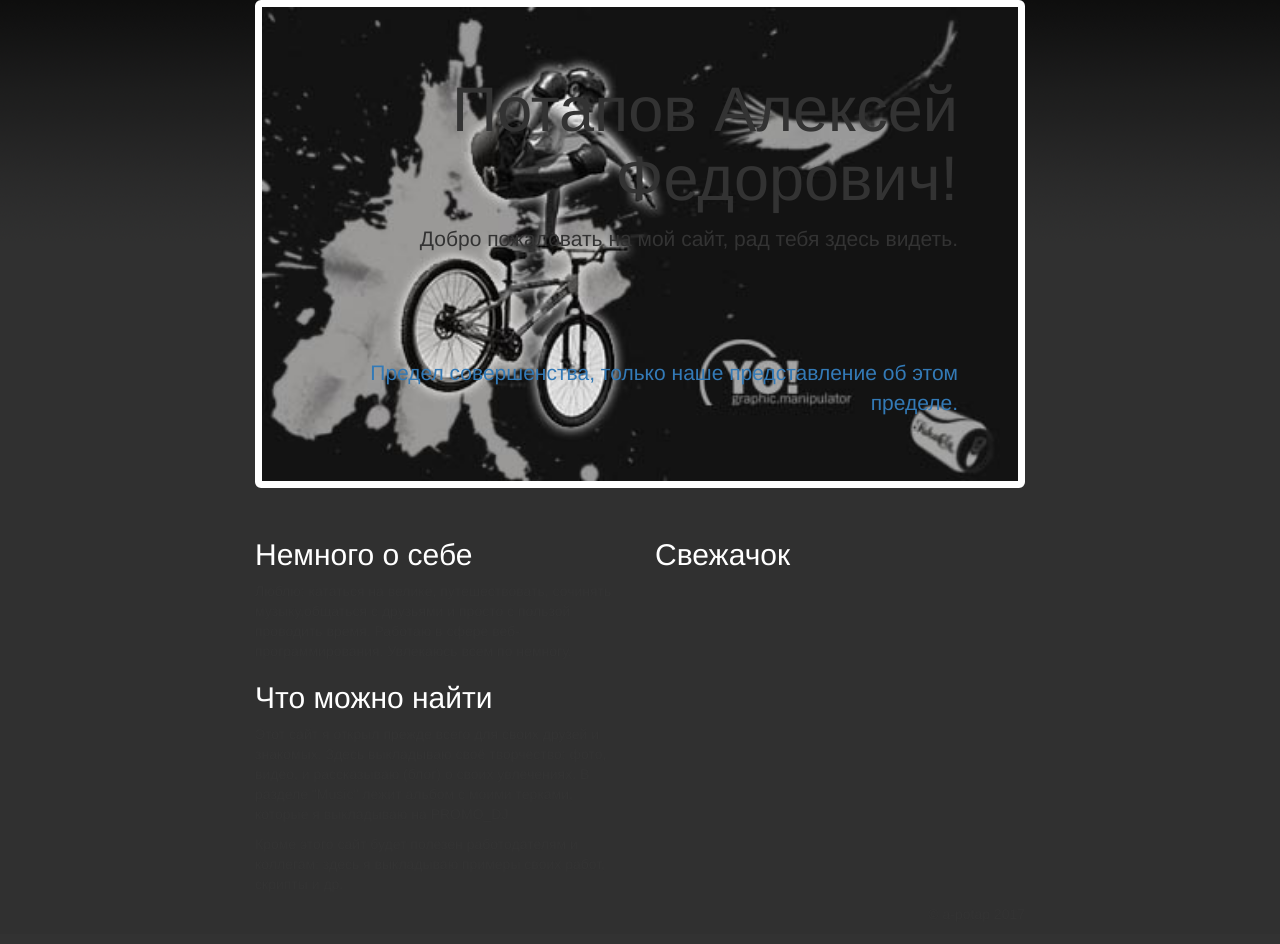
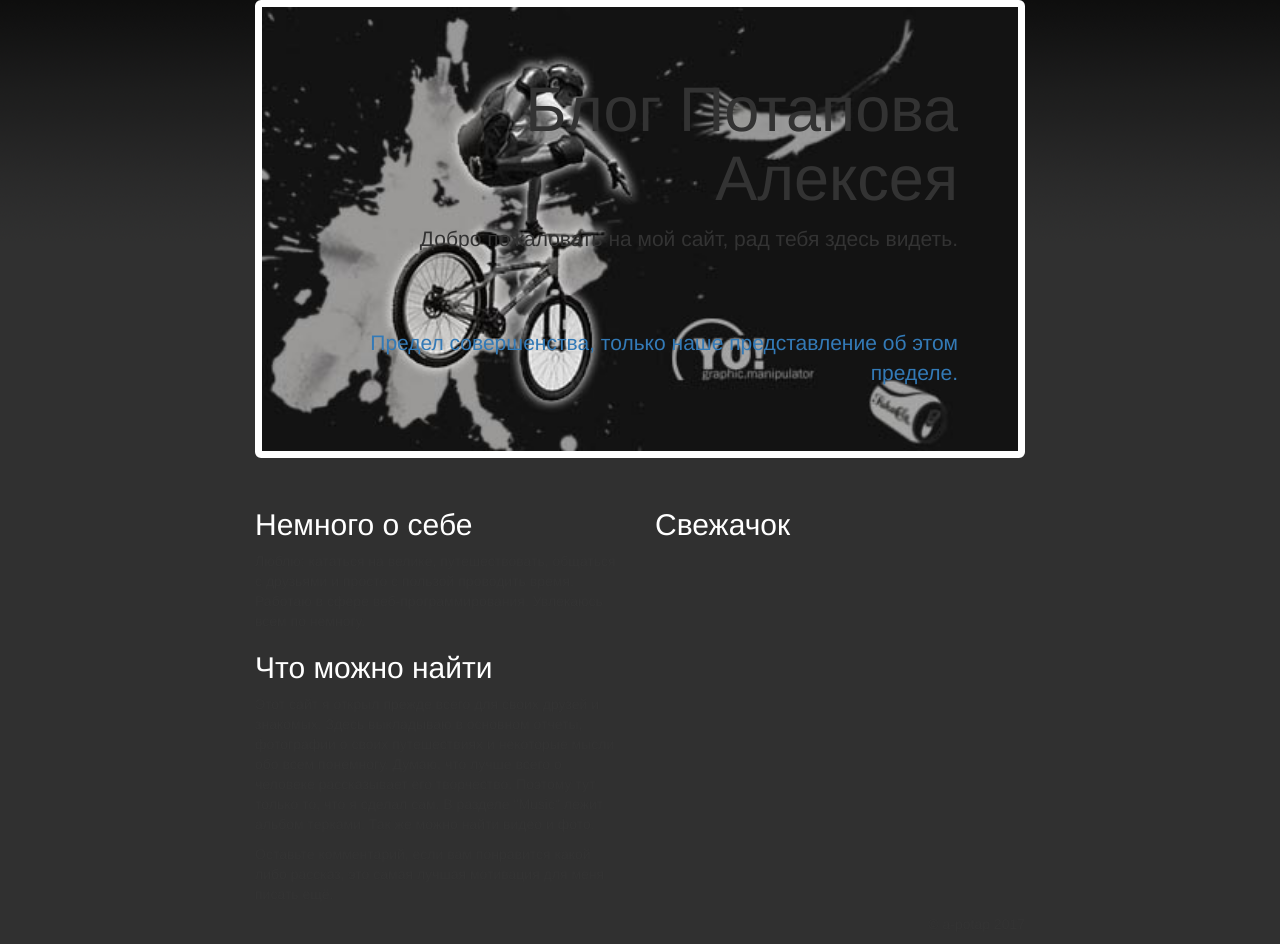
Before and after one commit to a-potap/a-potap, a Yii app: template views/site/index.php in a window 1280 px wide. Shown: the part 125-1069 px from the top of the page. Before the commit the page ends 834 px from the top, so only its background shows below. Run offline with PHP 8.4 and a stand-in for Yii, Linux system fonts and the light colour scheme; the template is opened without the code that fills it, so the values that code supplies are empty; some libraries are stand-ins or nearby versions.

Commit message:
text main page

```diff
--- a/views/site/index.php
+++ b/views/site/index.php
@@ -7,14 +7,13 @@ $this->title = 'a-potap';
 <div class="site-index">
 
     <div class="jumbotron text-right">
-        <h1>Потапов Алексей Федорович!</h1>
+        <h1>Блог Потапова Алексея</h1>
 
         <p class="lead">
             Добро пожаловать на мой сайт, рад тебя здесь видеть.
         </p>
 
         <p>
-            <br>
             <br>
             <br>
             <a href="">Предел совершенства, только наше представление об этом пределе.</a>
@@ -27,19 +26,24 @@ $this->title = 'a-potap';
                 <h2>Немного о себе</h2>
 
                 <p>
-                    Люблю: кататься на велике, путешествовать, сочинять музыку,общаться с друзьями и просто с пользой проводить время. Работаю в сфере веб-программирования. Увлекаюсь всем по немногу.
+                    Люблю: кататься на велике, путешествовать, общаться с друзьями и просто с пользой проводить время. Работаю в сфере веб-программирования. Увлекаюсь всем по немногу.
                 </p>
 
                 <h2>Что можно найти</h2>
 
                 <p>
-                    Этот сайт я открыл прежде всего для своих друзей и знакомых. Здесь выкладываю своё творчество: фото, видео, и рассказываю (блог) о своих увлечениях. В разделе "Music" лежит альбом с моими терками, которые я выкладываю на PROMO_DJ
+                    Этот сайт я открыл прежде всего для своих друзей и знакомых.
+                    Здесь выкладываю в основном отчеты, фотографии о своих путешествиях и некоторые мысли обо всем понемногу.
+                    Думаю, что лучше всего о человеке рассказывает его творчество.
+                    Поэтому тут только то, что я сделал сам.
+                    В разделе "Music" лежит альбом терками. Так же можно найти видео и фото.
                 </p>
 
                 <p>
-                    Кроме этого сайт будет полезен работодателям и коллегам: здесь я выкладываю примеры своих работ, скрипты и др.
+                    Оставьте комментарий, если вам понравится какой либо рассказ, это самая лучшая мотивация для меня писать ещё.
                 </p>
             </div>
+
             <div class="col-sm-6">
                 <h2>Свежачок</h2>
 
```
